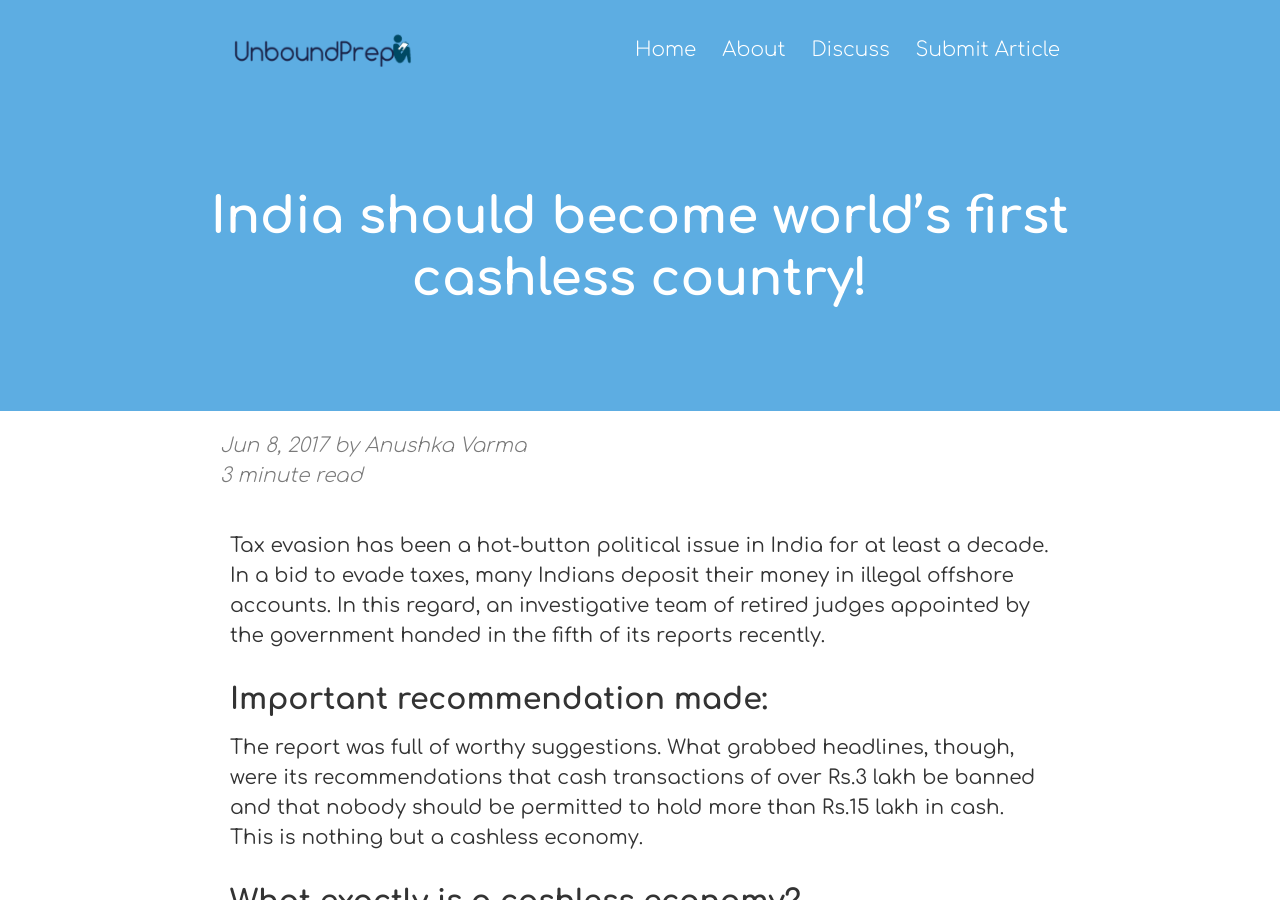
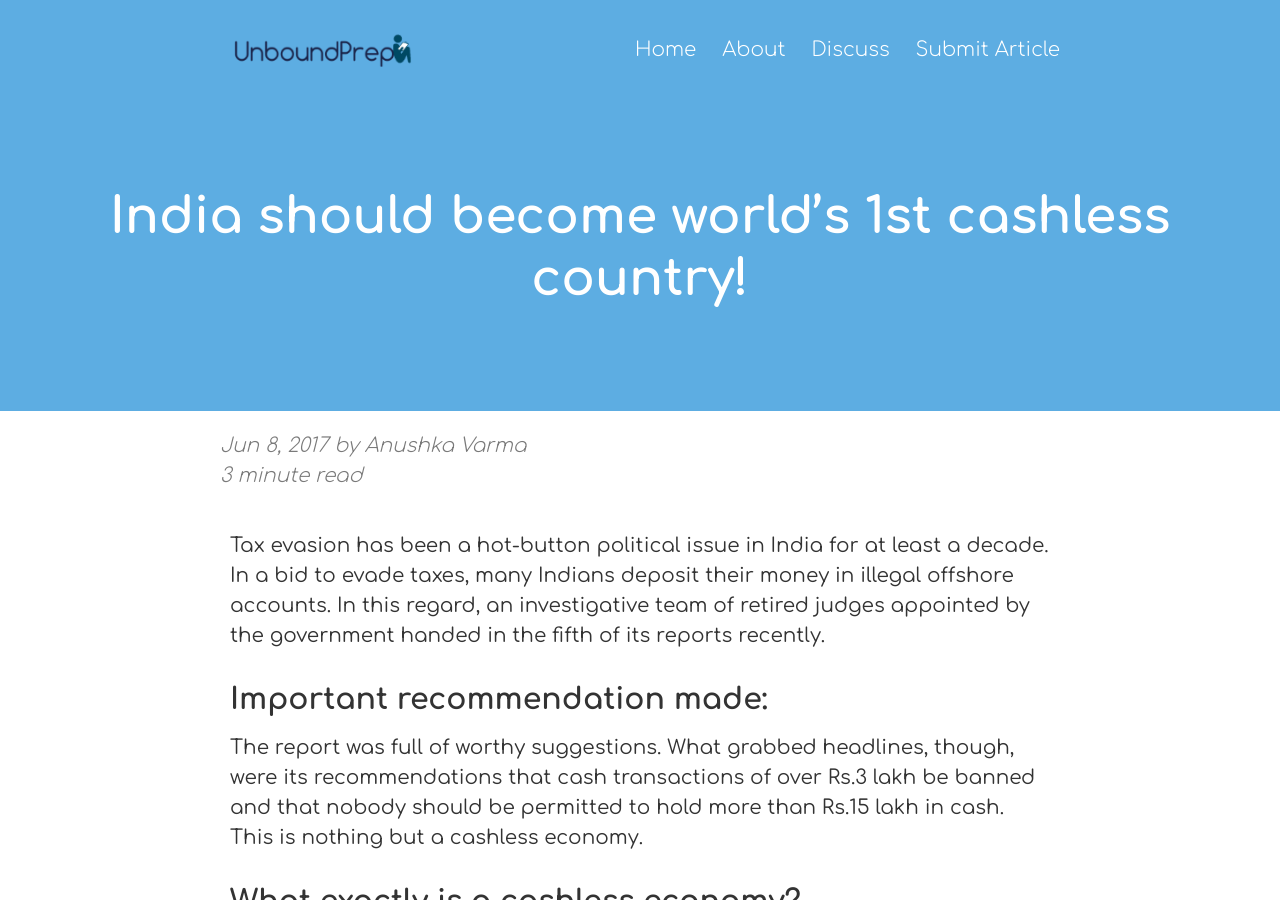
Before and after one commit to imanup/unboundprep-blog, a Jekyll site: the page built from _posts/2017-06-08-india-cashless.md, in a window 1280 px wide and 900 px high. Built offline with Jekyll 4.4.1, drawn with Linux system fonts in a browser that asks for light colours.

Commit message:
Update 2017-06-08-india-cashless.md

```diff
--- a/_posts/2017-06-08-india-cashless.md
+++ b/_posts/2017-06-08-india-cashless.md
@@ -1,9 +1,14 @@
 ---
-layout:     post
-title:      India should become world’s first cashless country!
-summary:    Tax evasion has been a hot-button political issue in India for at least a decade. In a bid to evade taxes, many Indians deposit their money in illegal offshore accounts. In this regard, an investigative team of retired judges appointed by the government handed in the fifth of its reports recently.
-categories:
+layout: post
+title: India should become world’s 1st cashless country!
+summary: >-
+  Tax evasion has been a hot-button political issue in India for at least a
+  decade. In a bid to evade taxes, many Indians deposit their money in illegal
+  offshore accounts. In this regard, an investigative team of retired judges
+  appointed by the government handed in the fifth of its reports recently.
+categories: null
 author: Anushka Varma
+published: true
 ---
 
 Tax evasion has been a hot-button political issue in India for at least a decade. In a bid to evade taxes, many Indians deposit their money in illegal offshore accounts. In this regard, an investigative team of retired judges appointed by the government handed in the fifth of its reports recently.
```
